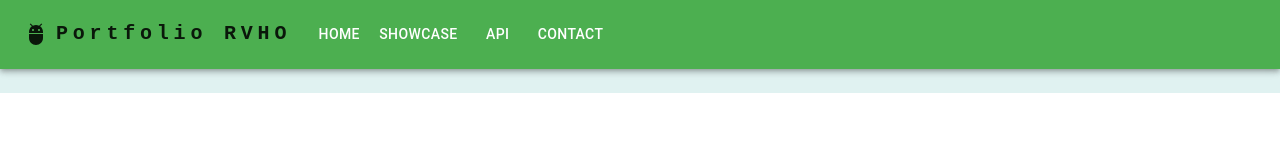
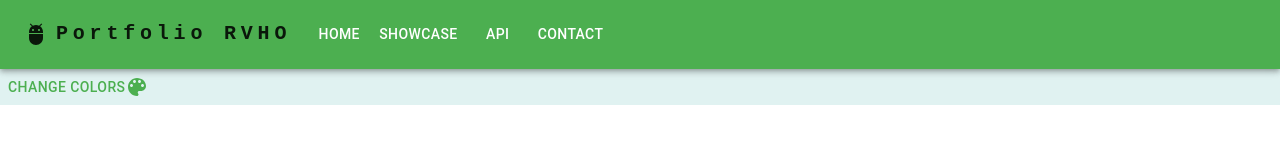
Before and after one commit to SchoolAPRVHO/portfolio, a React (Create React App) app: page / in a window 1280 px wide. Shown: the top 160 px of the page. Built offline with nearby package versions, Linux system fonts and the light colour scheme.

Commit message:
updated wit the npm command

```diff
--- a/src/App.tsx
+++ b/src/App.tsx
@@ -13,22 +13,41 @@ import modernTheme from "./themes/modern";
 import greenTheme from "./themes/green";
 import Apis from "./components/api/Apis";
 import Api from "./components/Api";
+import ColorLensIcon from "@mui/icons-material/ColorLens";
 
 const App = () => {
   const [theme, setTheme] = useState(greenTheme);
-  const toggleTheme = () => {
-    setTheme(theme === orangeTheme ? modernTheme : orangeTheme);
+  const toggleTheme = (theme: any) => {
+    const themes = [greenTheme, orangeTheme, modernTheme];
+
+    switch (theme) {
+      case greenTheme:
+        setTheme(orangeTheme);
+        break;
+      case orangeTheme:
+        setTheme(modernTheme);
+        break;
+      case modernTheme:
+        setTheme(greenTheme);
+        break;
+    }
   };
 
   return (
     <ThemeProvider theme={theme}>
       <CssBaseline />
       <Nav />
-      <Button title="Toggle Theme" onClick={toggleTheme} style={{width:"fit-content"}}></Button>
+      <Button
+        title="Toggle Theme"
+        onClick={() => toggleTheme(theme)}
+        style={{ width: "fit-content" }}
+      >
+        Change colors <ColorLensIcon />
+      </Button>
       <Routes>
         <Route path="/" element={<Home />} />
-        <Route path="/showcase"  >
-          <Route index element={<Showcase />}/>
+        <Route path="/showcase">
+          <Route index element={<Showcase />} />
           <Route path=":showcaseId" element={<Showcases />} />
         </Route>
         <Route path="/api">
--- a/src/components/showcases/Timer/TimeContainer.module.css
+++ b/src/components/showcases/Timer/TimeContainer.module.css
@@ -1,8 +1,7 @@
 .container {
     border: 2px solid black;
     border-radius: 2rem;
-    width: 75%;
+    width: 50%;
     margin: 0 auto;
     padding: 2rem;
-    background-color: "primary.paper"
 }
--- a/src/components/showcases/Timer/TimeContainer.tsx
+++ b/src/components/showcases/Timer/TimeContainer.tsx
@@ -2,16 +2,18 @@ import CurrentTime from "./CurrentTime";
 import Timer from "./Timer";
 import RandomValue from "./RandomValue";
 import styles from './TimeContainer.module.css';
+import { Container } from "@mui/material";
 
 
 const TimeContainer = ()=>{
     return (
         <>
-            <div className={styles.container}>
+            <Container className={styles.container}>
+                <h1>Timer component</h1>
                 <Timer interval={1000}/>
                 <CurrentTime interval={1}/>
                 <RandomValue interval={1000}/>
-            </div>
+            </Container>
         </>
     )
 }
```
